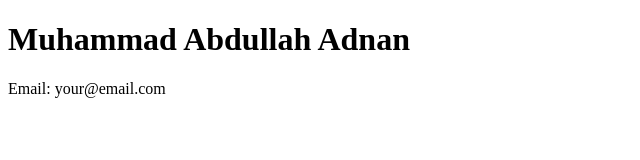
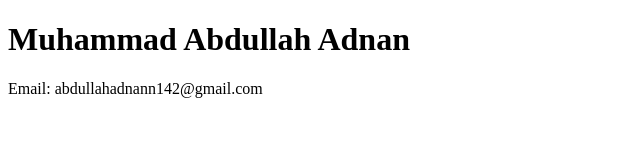
Before and after one commit to abdullahadnan142/abdullahadnann142.github.io, a plain HTML site: page index.html in a window 1280 px wide. Shown: the whole page, without its empty margins (0-640 px from the left). Drawn offline with Linux system fonts and the light colour scheme.

Commit message:
Update email address in index.html

```diff
--- a/index.html
+++ b/index.html
@@ -3,6 +3,6 @@
 <head><title>Muhammad Abdullah Adnan</title></head>
 <body>
   <h1>Muhammad Abdullah Adnan</h1>
-  <p>Email: your@email.com</p>
+  <p>Email: abdullahadnann142@gmail.com</p>
 </body>
 </html>
```
